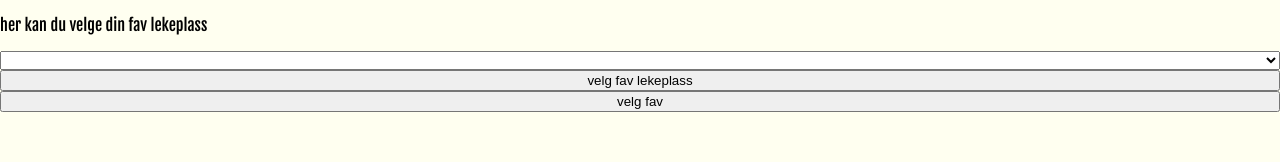
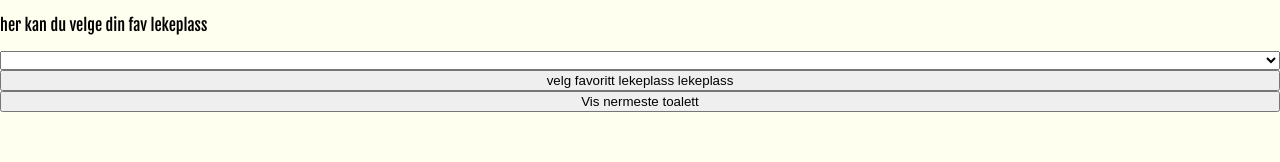
Before and after one commit to ShitShotMcGee/INFO134, a plain HTML site: page minFavorittLekeplass.html in a window 1280 px wide. Shown: the part 215-377 px from the top of the page. Drawn offline with Linux system fonts and the light colour scheme; some packages are replaced by stand-ins of ours; no server answers.

Commit message:
fix fix tix tix

```diff
--- a/minFavorittLekeplass.html
+++ b/minFavorittLekeplass.html
@@ -29,8 +29,8 @@
 
     <p> her kan du velge din fav lekeplass </p>
     <select id="Select"  ></select>
-    <button onclick="visNermeste()" > velg fav lekeplass  </button>
-    <button onclick="selector3()" > velg fav   </button>
+    <button onclick="selector1()" > velg favoritt lekeplass lekeplass  </button>
+    <button onclick="visNermeste()" > Vis nermeste toalett  </button>
 
 
     <p id="minFavLekeplass"></p>
```
